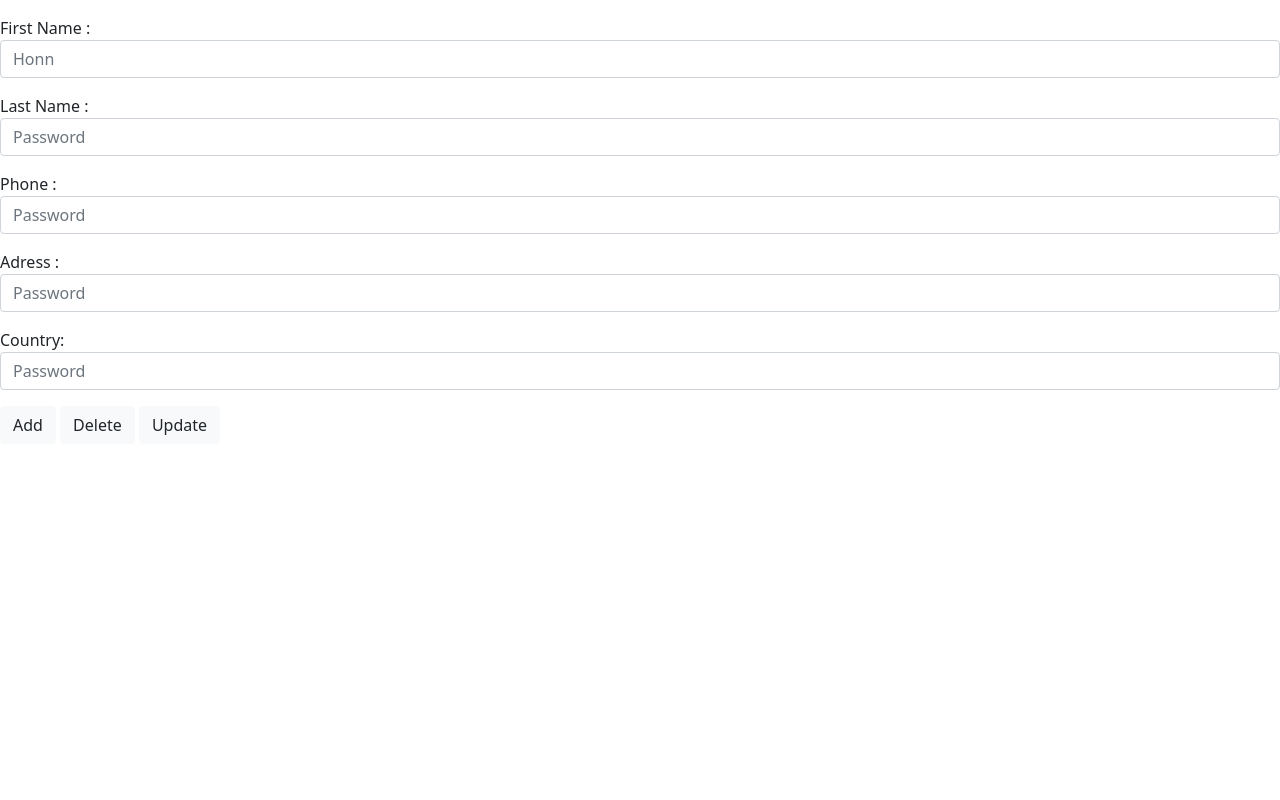
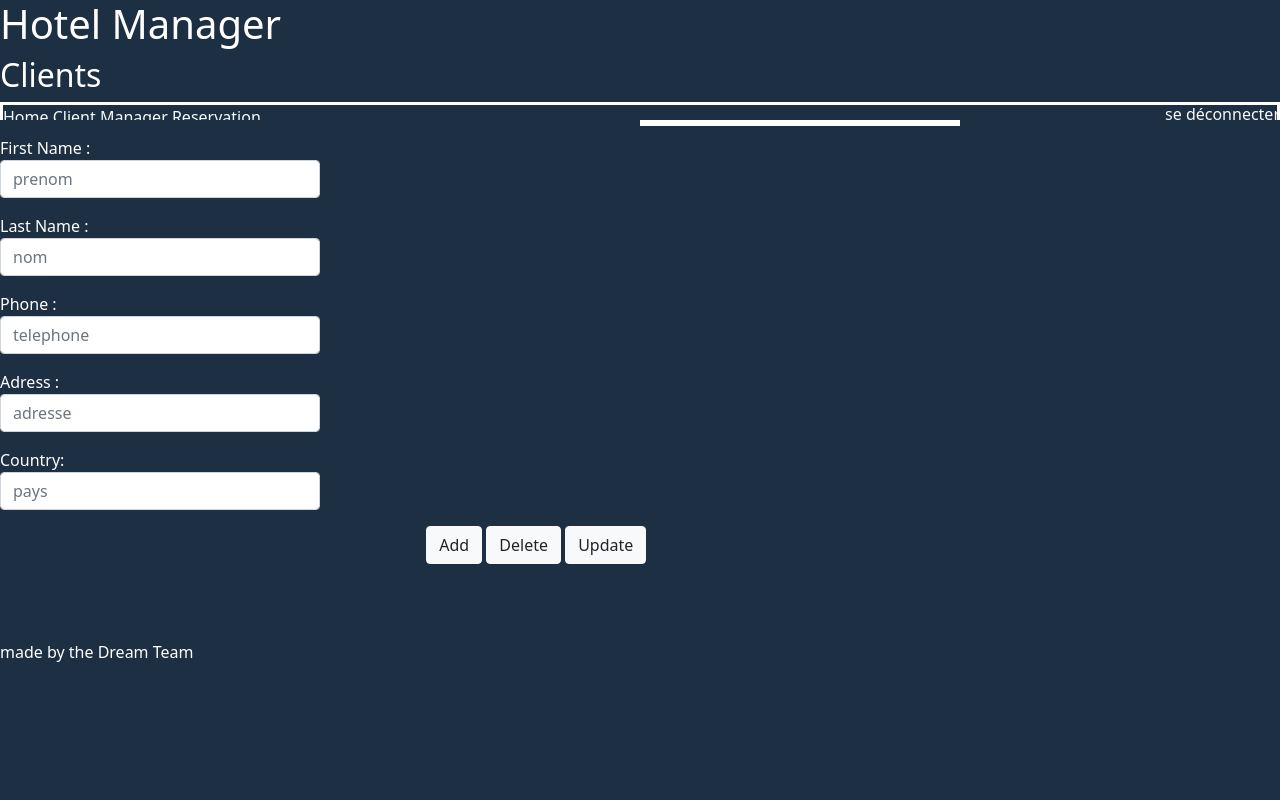
Before and after one commit to Laetitia07/Projet_M306_HotelManager, a PHP site: page /View/client.php in a window 1280 px wide. Run offline with PHP 8.4, Linux system fonts and the light colour scheme; data that the repository does not hold is empty.

Commit message:
css +fin des fonctions

```diff
--- a/CSS/css.css
+++ b/CSS/css.css
@@ -0,0 +1,92 @@
+* {
+    padding: 0;
+    margin: 0;
+    box-sizing: border-box;
+}
+
+nav {
+    border: solid white 3px;
+    height: 5vh;
+}
+
+div {
+    color: white;
+}
+
+#deconnexion {
+    float: right;
+}
+
+#section1 {
+    width: 25vw;
+    height: 50%;
+    margin-right: 25vw;
+    float: left;
+}
+
+#section2 {
+    width: 25vw;
+    height: 50%;
+    float: left;
+    margin-right: 25vw;
+}
+
+#section3 {
+    height: 50%;
+    width: 33.3vw;
+    margin-left: 33.3vw;
+    margin-right: 33.3vw;
+    float: left;
+}
+
+article {
+    width: 100%;
+    float: left;
+    border: solid white 3px;
+    height: 100%;
+}
+
+header {
+    background-color: #1d2f42;
+    width: 100vw;
+    height: 15vh;
+    float: left;
+}
+
+main {
+    width: 100vw;
+    height: 65vh;
+    background-color: #1d2f42;
+    float: left;
+}
+
+footer {
+    height: 20vh;
+    width: 100%;
+    float: left;
+    background-color: #1d2f42;
+    color: white;
+}
+
+button {
+    width: 5vw;
+    height: 2.5vh;
+    color: white !important;
+    background-color: #1d2f42;
+}
+
+button:hover {
+    color: #1d2f42 !important;
+}
+
+h1 {
+    color: #fff;
+}
+
+h2 {
+    color: #fff;
+}
+
+#chb {
+    float: left;
+}
--- a/Model/model.php
+++ b/Model/model.php
@@ -56,6 +56,22 @@
     }
 }
 
+function selectInfoClient($id){
+    try {
+        $bd = CoToBase();
+        $requete = $bd->prepare("SELECT * FROM clients WHERE idClients = :idClient");
+        $requete->execute(
+            array(
+                ':idClient' => $id,
+            )
+        );
+        return $requete->fetchAll();
+
+    } catch (Exception $e) {
+        echo 'Exception reçue : ',  $e->getMessage(), "\n";
+    }
+}
+
 function checkNomPrenomTel($nom, $prenom, $telephone){
 
     $estOk = true;
--- a/View/client.php
+++ b/View/client.php
@@ -6,14 +6,16 @@
    $mess = controlInputClient($_POST['Nom'],$_POST['Prenom'],$_POST['Telephone'],$_POST['Adresse'],$_POST['Pays']);
 }
 if(filter_has_var(INPUT_POST, 'Delete')){
-
+    header('location: ./client.php');
+    deleteClient($_GET['id']);
 }
 if(filter_has_var(INPUT_POST, 'Update')){
-    updateClient($_POST['Nom'],$_POST['Prenom'],$_POST['Telephone'],$_POST['Adresse'],$_POST['Pays'],1);
+    updateClient($_POST['Nom'],$_POST['Prenom'],$_POST['Telephone'],$_POST['Adresse'],$_POST['Pays'],$_GET['id']);
 }
+
 $clients = selectClient();
-foreach($clients as $client){
-    echo $client['nom']." ".$client['prenom']." ".$client['telephone']." ".$client['adresse']." ".$client['pays']."<br>";
+if (isset($_GET['id'])) {
+    $infoClients = selectInfoClient($_GET['id']);
 }
 ?>
 <!DOCTYPE html>
@@ -23,7 +25,7 @@
     <meta http-equiv="X-UA-Compatible" content="IE=edge">
     <meta name="viewport" content="width=device-width, initial-scale=1.0">
     <link rel="canonical" href="https://getbootstrap.com/docs/5.1/examples/sticky-footer-navbar/">
-    <link rel="stylesheet" href="style.css">
+    <link rel="stylesheet" href="../CSS/css.css">
     <!-- lien ou on va pouvoir obtenir les styles -->
     <link href="https://cdn.jsdelivr.net/npm/bootstrap@5.1.3/dist/css/bootstrap.min.css" rel="stylesheet" integrity="sha384-1BmE4kWBq78iYhFldvKuhfTAU6auU8tT94WrHftjDbrCEXSU1oBoqyl2QvZ6jIW3" crossorigin="anonymous">
     <!-- Custom styles for this template -->
@@ -31,36 +33,98 @@
     <title>Document</title>
 </head>
 <body>
+    <header>
+        <div id="titre">
+            <h1>
+                Hotel Manager
+            </h1>
+            <!-- le h2 est sensé être modifié par un require qui va servir à determiner sur quelle page on se trouve  -->
+            <h2>
+                Clients
+            </h2>
+            <a href="#" class="link-light" id="deconnexion">se déconnecter</a>
+        </div>
+        <nav>
+            <a href="#" class="link-light">Home</a>
+            <a href="#" class="link-light">Client Manager</a>
+            <a href="#" class="link-light">Reservation</a>
+        </nav>
+    </header>
+
+<main>
 <?php if($mess != ""): ?>
     <div class="alert alert-danger">
         <strong>Erreur </strong> <?=$mess?>
     </div>
 <?php endif ?>
+
 <form action="#" method="POST">
+<?php
+if(isset($_GET['id'])){
+    $infoClients = selectInfoClient($_GET['id']);
+    foreach($infoClients as $infoClient): ?>
+
+     <section id="section1">
+        <div class="form-group my-3">
+            <label for="inputPrenom">First Name : </label>
+            <input type="text" class="form-control" name="Prenom" placeholder="prenom" value="<?=$infoClient['prenom']?>">
+        </div>
+        <div class="form-group my-3">
+            <label for="inputNom">Last Name : </label>
+            <input type="text" class="form-control" name="Nom" placeholder="nom" value="<?=$infoClient['nom']?>">
+        </div>
+        <div class="form-group my-3">
+            <label for="inputTel">Phone : </label>
+            <input type="tel" class="form-control" name="Telephone" placeholder="telephone" value="<?=$infoClient['telephone']?>">
+        </div>
+        <div class="form-group my-3">
+            <label for="inputAdresse">Adress : </label>
+            <input type="text" class="form-control" name="Adresse" placeholder="adresse" value="<?=$infoClient['adresse']?>">
+        </div>
+        <div class="form-group my-3">
+            <label for="inputPays">Country: </label>
+            <input type="text" class="form-control" name="Pays" placeholder="pays" value="<?=$infoClient['pays']?>">
+        </div>
+    </section>
+<?php endforeach;
+}else{?>
+    <section id="section1">
         <div class="form-group my-3">
             <label for="inputNom">First Name : </label>
-            <input type="text" class="form-control" name="Prenom" placeholder="Honn">
+            <input type="text" class="form-control" name="Prenom" placeholder="prenom">
         </div>
-
         <div class="form-group my-3">
             <label for="inputPassword">Last Name : </label>
-            <input type="text" class="form-control" name="Nom" placeholder="Password">
+            <input type="text" class="form-control" name="Nom" placeholder="nom">
         </div>
         <div class="form-group my-3">
             <label for="inputPassword">Phone : </label>
-            <input type="tel" class="form-control" name="Telephone" placeholder="Password">
+            <input type="tel" class="form-control" name="Telephone" placeholder="telephone">
         </div>
         <div class="form-group my-3">
             <label for="inputPassword">Adress : </label>
-            <input type="text" class="form-control" name="Adresse" placeholder="Password">
+            <input type="text" class="form-control" name="Adresse" placeholder="adresse">
         </div>
         <div class="form-group my-3">
             <label for="inputPassword">Country: </label>
-            <input type="text" class="form-control" name="Pays" placeholder="Password">
+            <input type="text" class="form-control" name="Pays" placeholder="pays">
         </div>
+    </section>
 
+<?php } ?>
 
-        <div class="form-group my-3">
+    <section id="section2">
+        <article>
+            <div class="list-group">
+            <?php foreach($clients as $client): ?>
+                <a href="client.php?id=<?=$client['idClients']?>" class="list-group-item list-group-item-action"><?=$client['nom']." ".$client['prenom']." ".$client['telephone']." ".$client['adresse']." ".$client['pays']?></a>
+                <br>
+            <?php endforeach;?>
+            </div>
+        </article>
+    </section>
+
+    <section id="section3">
         <div class="col-md d-inline">
             <input type="submit" class="btn btn-light text-dark" value="Add" name="Add">
         </div>
@@ -70,8 +134,12 @@
         <div class="col-md d-inline">
             <input type="submit" class="btn btn-light text-dark" value="Update" name="Update">
         </div>
-        </div>
+    </section>
     </form>
+    </main>
 
+    <footer>
+        made by the Dream Team
+    </footer>
 </body>
 </html>
```
Lines whose indentation alone changed are shown as unchanged.
